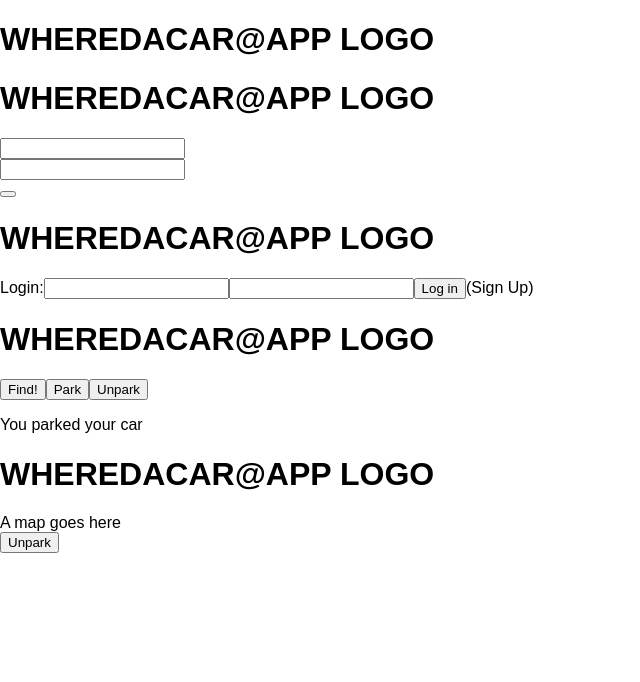
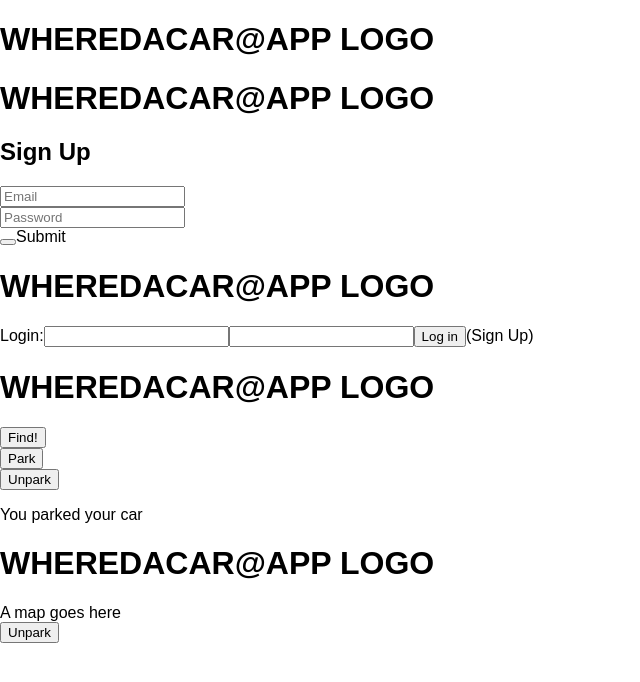
Before and after one commit to snmanning/wheredacarapp, a React (Create React App) app in the folder client/: page / in a window 1280 px wide. Shown: the top 682 px of the page, without its empty margins (0-640 px from the left). Built offline with nearby package versions, Linux system fonts and the light colour scheme.

Commit message:
minor structural adjustments and added detail for clarification

```diff
--- a/client/src/components/logo.js
+++ b/client/src/components/logo.js
@@ -1,13 +1,9 @@
-import React, { Component } from 'react';
+import React from 'react';
 
-class Logo extends Component {
-    render() {
-        return(
-            <div>
-                <h1>WHEREDACAR@APP LOGO</h1>
-            </div>
-        );
-    }
-}
+const Logo = props => (
+    <div>
+        <h1>WHEREDACAR@APP LOGO</h1>
+    </div>
+);
 
 export default Logo;
--- a/client/src/components/map.js
+++ b/client/src/components/map.js
@@ -1,13 +1,9 @@
-import React, { Component } from 'react';
+import React from 'react';
 
-class Map extends Component {
-    render() {
-        return(
-            <div>
-                A map goes here
-            </div>
-        );
-    }
-}
+const Map = props => (
+    <div>
+       A map goes here
+    </div>
+    );
 
 export default Map;
--- a/client/src/pages/home.js
+++ b/client/src/pages/home.js
@@ -7,9 +7,9 @@ class Home extends Component {
             <div>
                 <Logo/>
                 <div>
-                    <button>Find!</button>
-                    <button>Park</button>
-                    <button>Unpark</button>
+                    <div><button>Find!</button></div>
+                    <div><button>Park</button></div>
+                    <div><button>Unpark</button></div>
                 </div>
             </div>
         );
--- a/client/src/pages/signup.js
+++ b/client/src/pages/signup.js
@@ -6,10 +6,11 @@ class SignUp extends Component {
         return(
             <div>
                 <Logo/>
+                <h2>Sign Up</h2>
                 <form>
-                    <div><input type='text'/></div>
-                    <div><input type='text'/></div>
-                    <div><button/></div>
+                    <div><input type='text' placeholder='Email'/></div>
+                    <div><input type='text' placeholder='Password'/></div>
+                    <div><button/>Submit</div>
                 </form>
             </div>
         );
```
